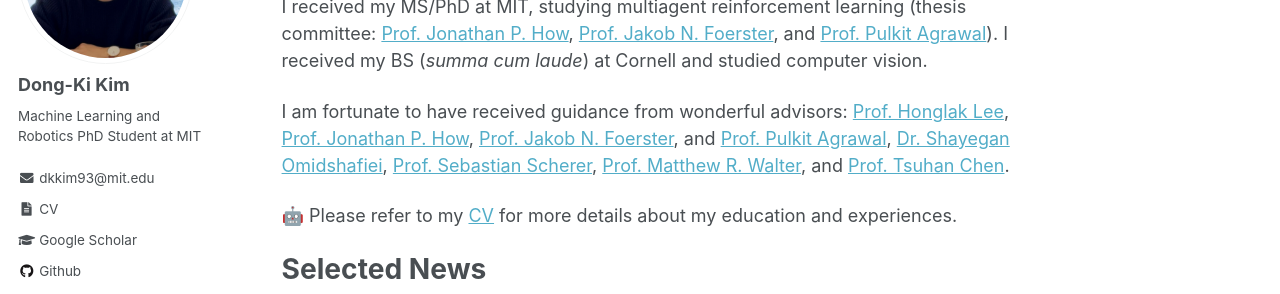
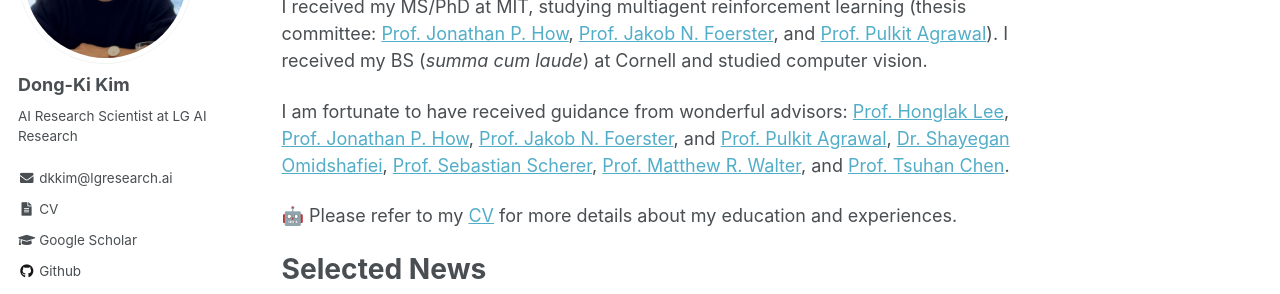
Before and after one commit to dkkim93/dkkim93.github.io, a Jekyll site: the page built from _pages/about.md, in a window 1280 px wide. Shown: the part 229-523 px from the top of the page. Built offline with Jekyll 4.4.1, drawn with Linux system fonts in a browser that asks for light colours.

Commit message:
config update

```diff
--- a/_config.yml
+++ b/_config.yml
@@ -82,13 +82,13 @@ analytics:
 author:
   name             : "Dong-Ki Kim"
   avatar           : "dongki2.JPG"
-  bio              : "Machine Learning and Robotics PhD Student at MIT"
+  bio              : "AI Research Scientist at LG AI Research"
   cv               : "https://github.com/dkkim93/dkkim93.github.io/blob/master/files/Kim_DongKi_Resume.pdf"
   location         :
   employer         :
   pubmed           :
   googlescholar    : "https://scholar.google.com/citations?user=Yl_3akYAAAAJ&hl=en"
-  email            : "dkkim93@mit.edu"
+  email            : "dkkim@lgresearch.ai"
   researchgate     :
   uri              :
   bitbucket        :
```
